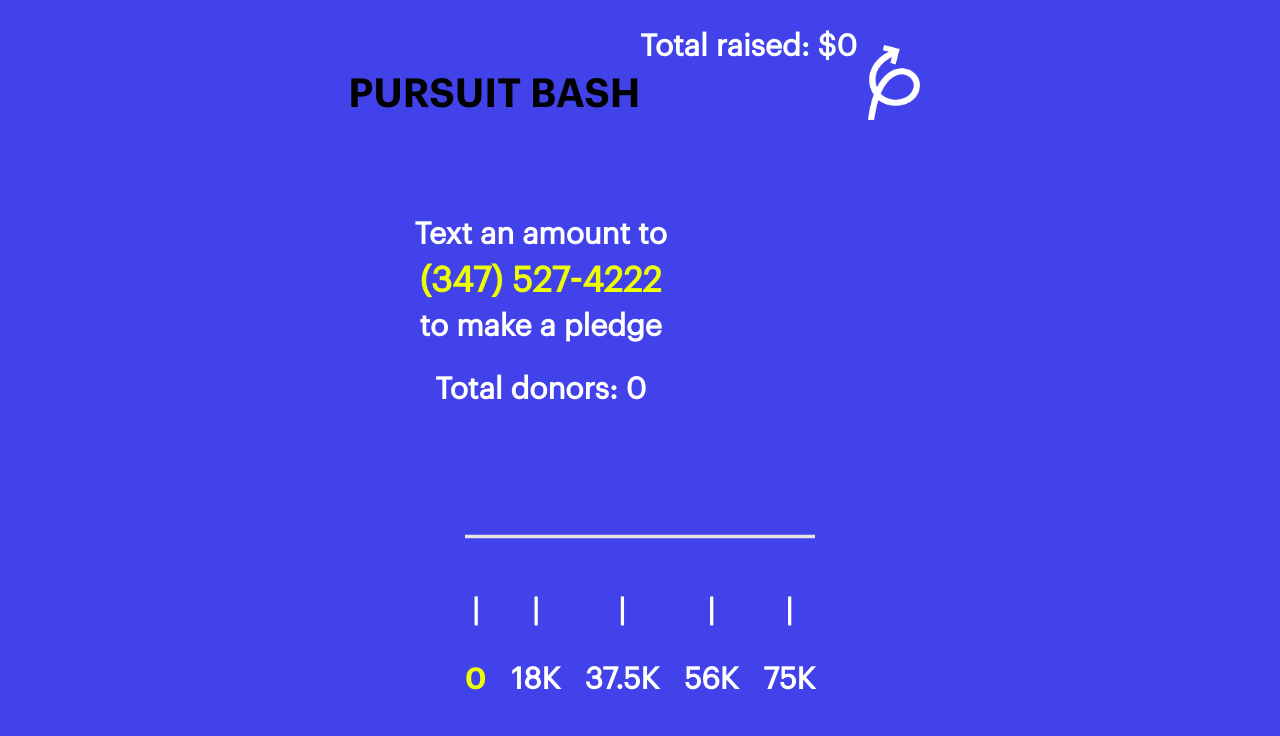
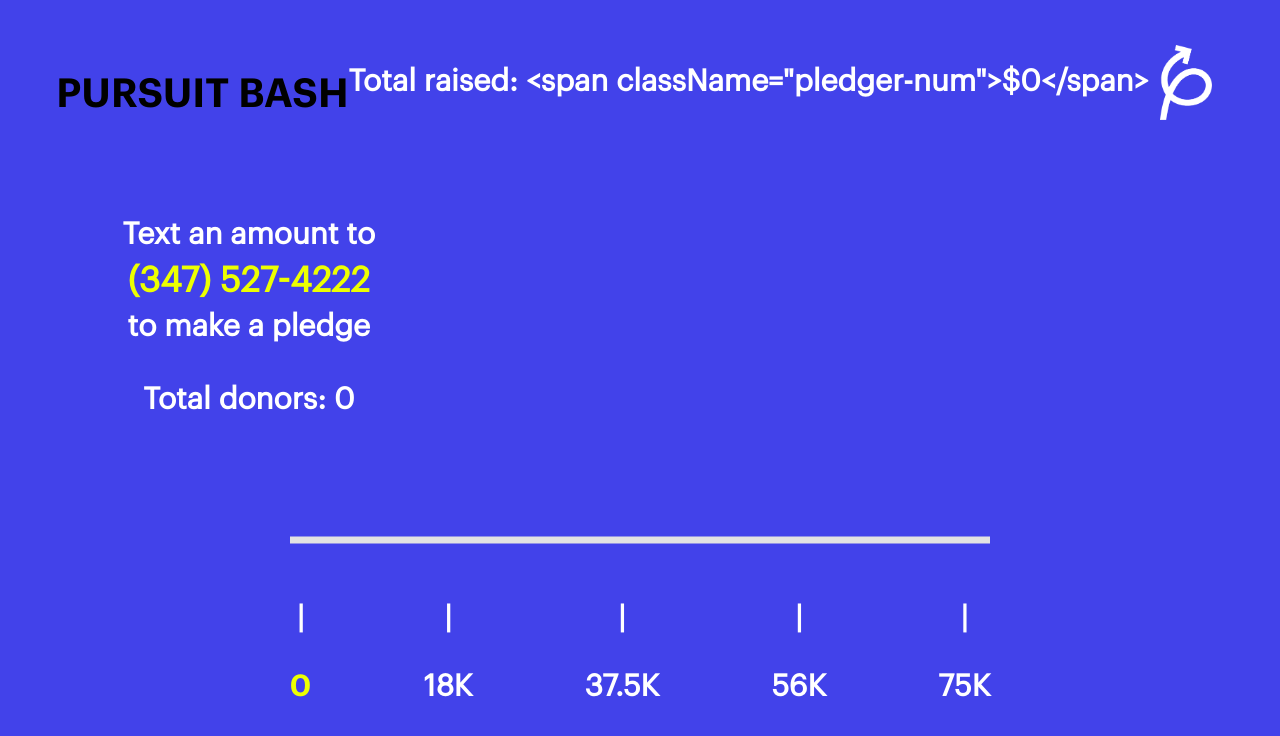
Before and after one commit to crymall/text_to_pledge, a React (Create React App) app in the folder client/: page / in a window 1280 px wide. Shown: the top 736 px of the page. Built offline with nearby package versions, Linux system fonts and the light colour scheme; no server answers.

Commit message:
add more styling

```diff
--- a/client/src/App.css
+++ b/client/src/App.css
@@ -35,6 +35,10 @@ h1 {
   font-color: "#1E1E1E";
   font-size: 40px;
   padding-top: 20px;
+}
+
+.total-header {
+  padding-top: 35px;
 }
 
 .monogram {
@@ -89,8 +93,12 @@ h4 {
 
 .pledge-stats {
   width: 385px;
-  padding-top: 20px;
+  padding-top: 30px;
   margin-bottom: 10px;
+}
+
+.pledger-num {
+  color: #edff00;
 }
 
 .pledge-highlight {
--- a/client/src/PledgeFront.js
+++ b/client/src/PledgeFront.js
@@ -36,7 +36,7 @@ class PledgeFront extends Component {
     const { total, totalDonors, pledges } = this.state;
     const goal = 75000;
     let totalPercent;
-    let exceedMessage = `Total raised: $${total}`;
+    let exceedMessage = `Total raised: <span className="pledger-num">$${total}</span>`;
 
     if (total >= goal) {
       totalPercent = 100;
@@ -107,7 +107,7 @@ class PledgeFront extends Component {
       <div className="App">
         <div className="header-area">
           <h1> PURSUIT BASH </h1>
-          <h3>{exceedMessage}</h3>
+          <h3 className="total-header">{exceedMessage}</h3>
           <div className="monogram" />
         </div>
 
```
